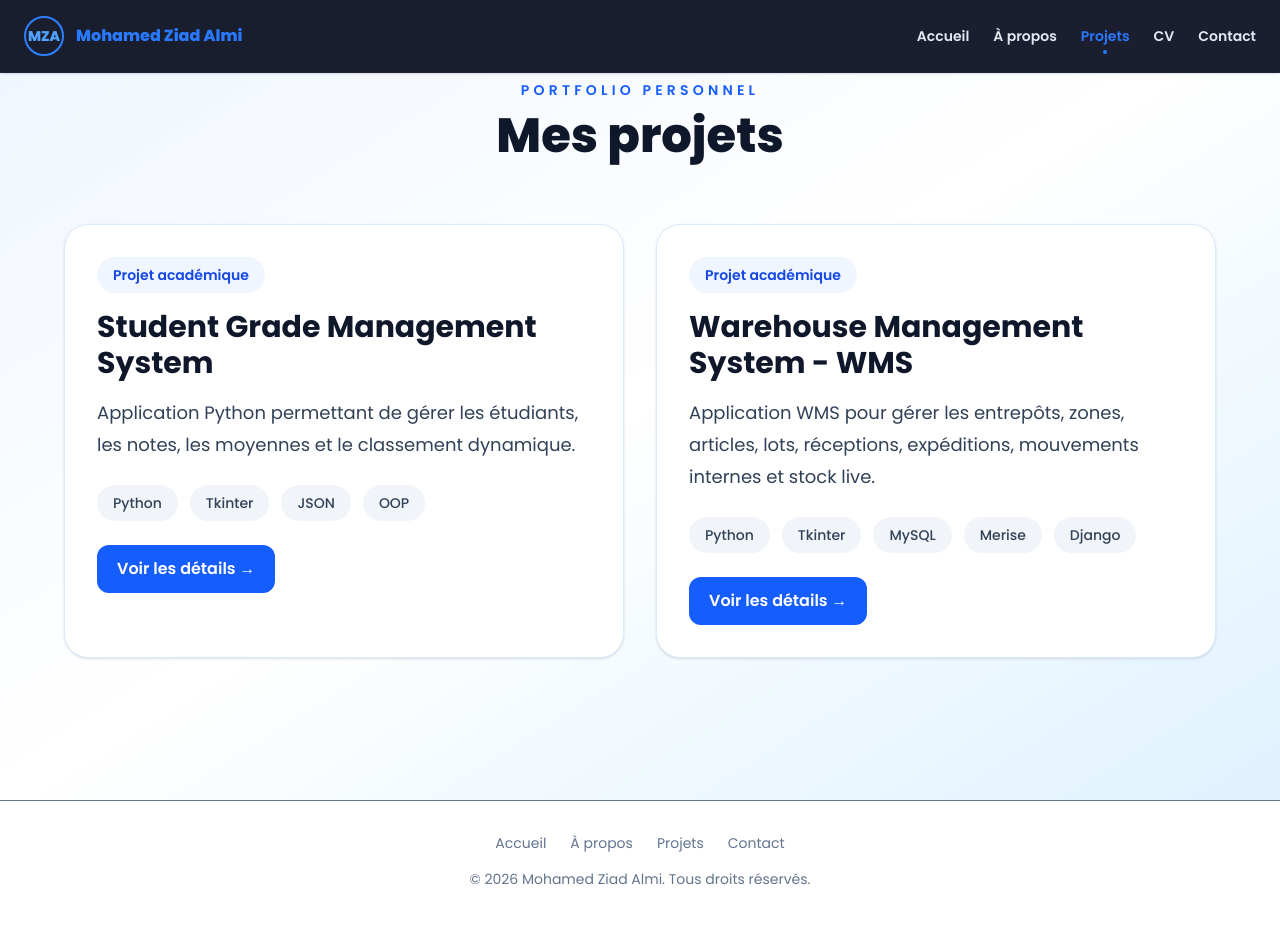
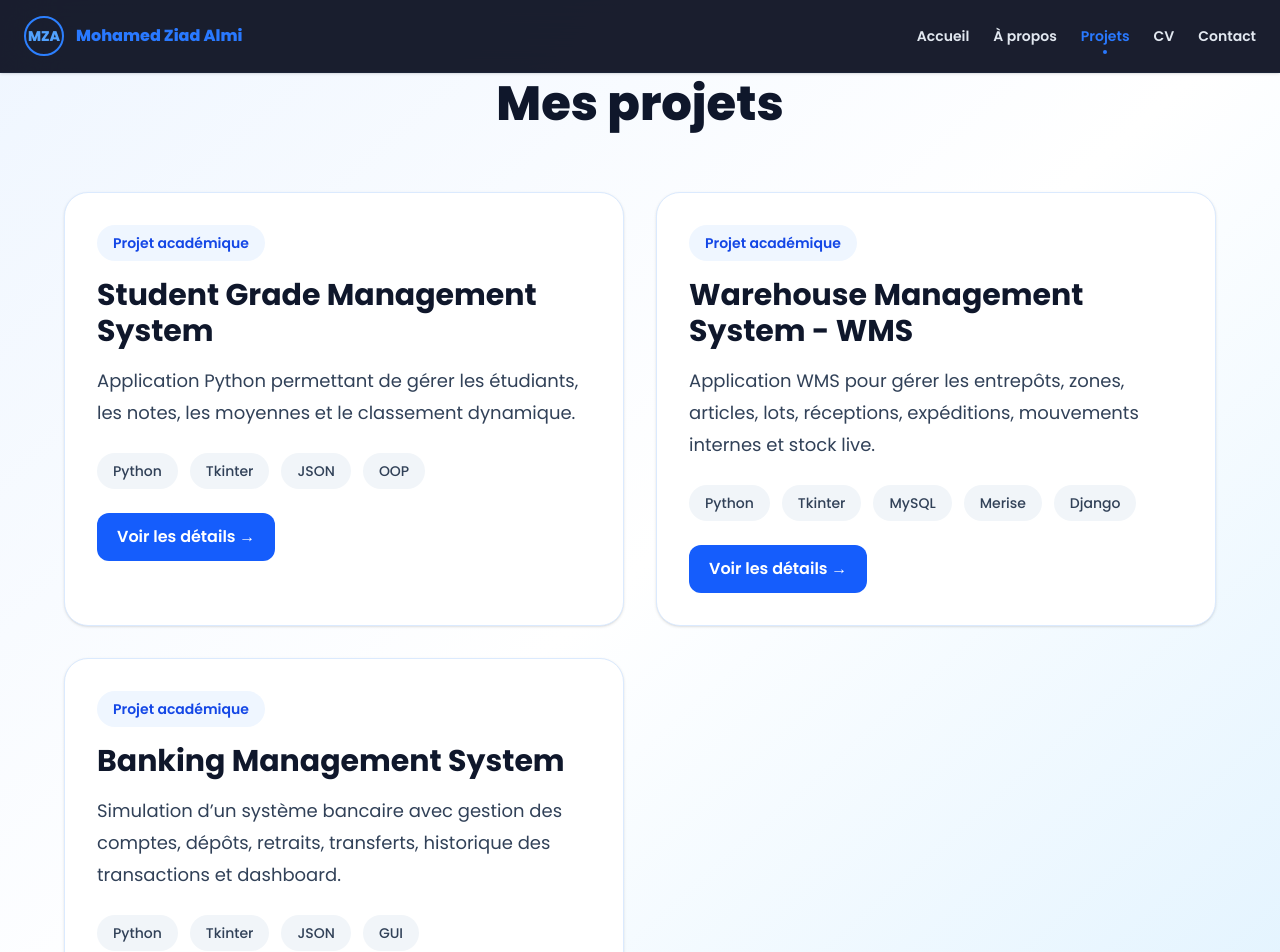
Before and after one commit to ziad040901-ui/portfolio-mohamed-ziad-almi, a Next.js app: page /projects in a window 1280 px wide. Shown: the top 952 px of the page. Before the commit the page ends 921 px from the top, so only its background shows below. Built offline with nearby package versions, Linux system fonts and the light colour scheme.

Commit message:
add banking project to projects page

```diff
--- a/app/projects/page.tsx
+++ b/app/projects/page.tsx
@@ -15,6 +15,14 @@ const projects = [
     technologies: ["Python", "Tkinter", "MySQL", "Merise", "Django"],
     link: "/projects/wms",
   },
+  {
+    title: "Banking Management System",
+    category: "Projet académique",
+    description:
+      "Simulation d’un système bancaire avec gestion des comptes, dépôts, retraits, transferts, historique des transactions et dashboard.",
+    technologies: ["Python", "Tkinter", "JSON", "GUI"],
+    link: "#",
+  },
 ];
 
 export default function ProjectsPage() {
@@ -22,10 +30,6 @@ export default function ProjectsPage() {
     <main className="min-h-screen bg-gradient-to-br from-blue-50 via-white to-sky-100 px-6 py-20">
       <section className="mx-auto max-w-6xl">
         <div className="mb-16 text-center">
-          <p className="mb-3 text-sm font-semibold uppercase tracking-[0.3em] text-blue-600">
-            Portfolio personnel
-          </p>
-
           <h1 className="text-5xl font-extrabold text-slate-900">
             Mes projets
           </h1>
```
